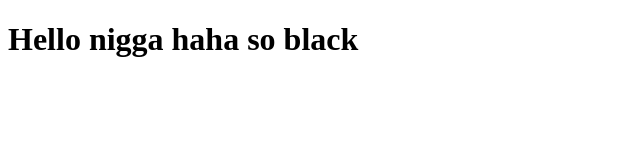
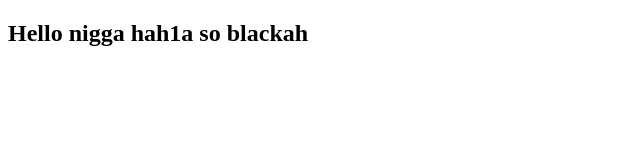
Before and after one commit to suryak13/Angular, a plain HTML site: page index.html in a window 1280 px wide. Shown: the whole page, without its empty margins (0-640 px from the left). Drawn offline with Linux system fonts and the light colour scheme.

Commit message:
Next version of webfile.

```diff
--- a/index.html
+++ b/index.html
@@ -4,6 +4,6 @@
   <title>hello</title>
 </head>
 <body>
-  <h1> Hello nigga haha so black </h1>
+  <h2> Hello nigga hah1a so blackah </h2>
 </body>
 </html>
```
